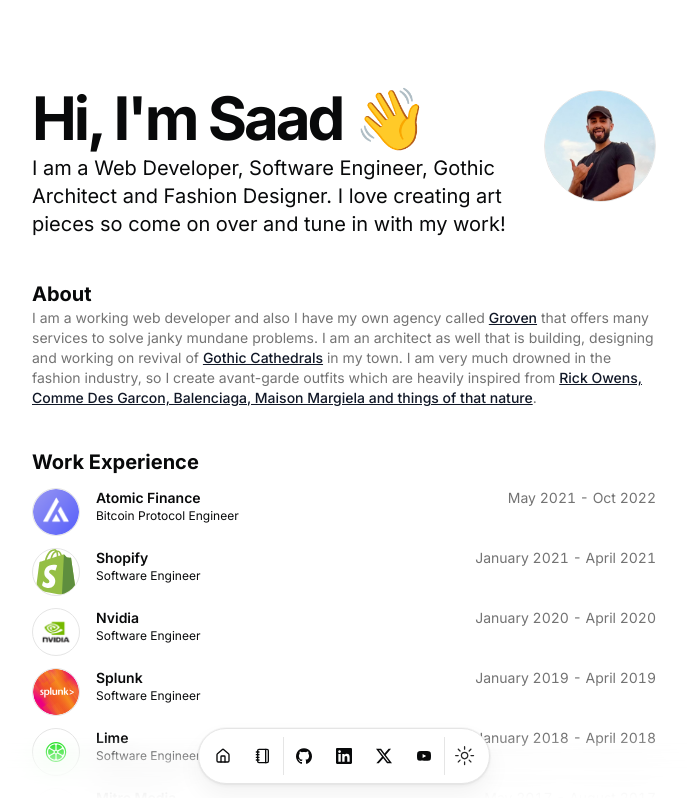
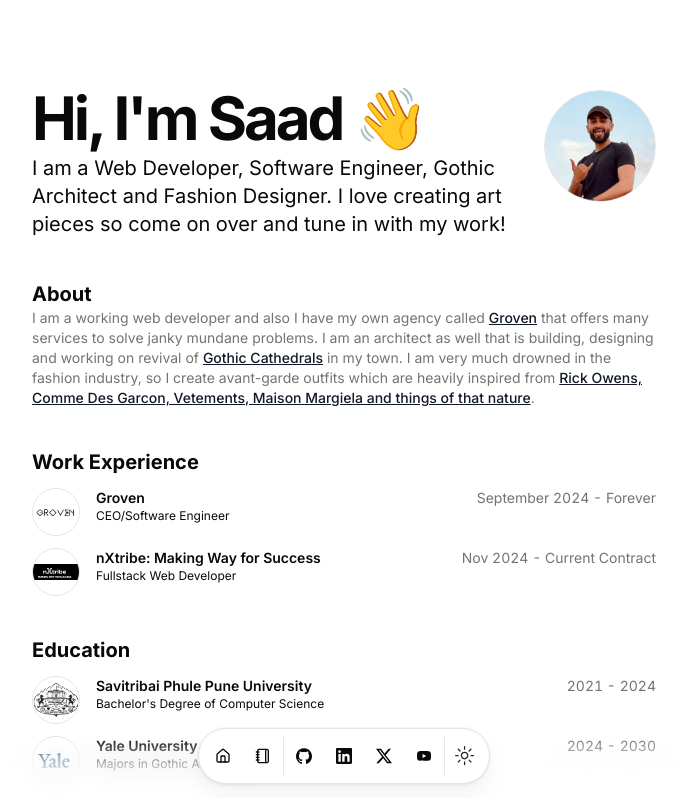
Before and after one commit to saadtresayyed10/new-portfolio, a Next.js app: page / in a window 1280 px wide. Shown: the top 798 px of the page, without its empty margins (296-983 px from the left). Built offline with nearby package versions, Linux system fonts and the light colour scheme.

Commit message:
Added work exp

```diff
--- a/src/data/resume.tsx
+++ b/src/data/resume.tsx
@@ -10,7 +10,7 @@
   description:
     "I am a Web Developer, Software Engineer, Gothic Architect and Fashion Designer. I love creating art pieces so come on over and tune in with my work!",
   summary:
-    "I am a working web developer and also I have my own agency called [Groven](https://groven-portfolio.vercel.app) that offers many services to solve janky mundane problems. I am an architect as well that is building, designing and working on revival of [Gothic Cathedrals](https://www.stpatrickspune.in/) in my town. I am very much drowned in the fashion industry, so I create avant-garde outfits which are heavily inspired from [Rick Owens, Comme Des Garcon, Balenciaga, Maison Margiela and things of that nature](https://www.rickowens.eu/en/IN).",
+    "I am a working web developer and also I have my own agency called [Groven](https://groven-portfolio.vercel.app) that offers many services to solve janky mundane problems. I am an architect as well that is building, designing and working on revival of [Gothic Cathedrals](https://www.stpatrickspune.in/) in my town. I am very much drowned in the fashion industry, so I create avant-garde outfits which are heavily inspired from [Rick Owens, Comme Des Garcon, Vetements, Maison Margiela and things of that nature](https://www.rickowens.eu/en/IN).",
   avatarUrl: "/me.png",
   skills: [
     "React",
@@ -84,76 +84,28 @@
 
   work: [
     {
-      company: "Atomic Finance",
-      href: "https://atomic.finance",
+      company: "Groven",
+      badges: [],
+      href: "https://groven-portfolio.vercel.app",
+      location: "Pune",
+      title: "CEO/Software Engineer",
+      logoUrl: "/groven.png",
+      start: "September 2024",
+      end: "Forever",
+      description:
+        "Architected and wrote the MVP of the SaaS Barber application internal admin and A/B testing dashboard using React, Redux, TypeScript, and Python. Implemented a custom Docker controller in Go to automate the deployment of MySQL and ProxySQL custom resources in order to enable 2,000+ internal developers to instantly deploy their app databases to production. Wrote several scripts in Go to automate MySQL database failovers while maintaining master-slave replication topologies and keeping Zookeeper nodes consistent with changes.",
+    },
+    {
+      company: "nXtribe: Making Way for Success",
+      href: "http://nxtribe.com/",
       badges: [],
       location: "Remote",
-      title: "Bitcoin Protocol Engineer",
-      logoUrl: "/atomic.png",
-      start: "May 2021",
-      end: "Oct 2022",
+      title: "Fullstack Web Developer",
+      logoUrl: "/nxtribe.png",
+      start: "Nov 2024",
+      end: "Current Contract",
       description:
-        "Implemented the Bitcoin discreet log contract (DLC) protocol specifications as an open source Typescript SDK. Dockerized all microservices and setup production kubernetes cluster. Architected a data lake using AWS S3 and Athena for historical backtesting of bitcoin trading strategies. Built a mobile app using react native and typescript.",
-    },
-    {
-      company: "Shopify",
-      badges: [],
-      href: "https://shopify.com",
-      location: "Remote",
-      title: "Software Engineer",
-      logoUrl: "/shopify.svg",
-      start: "January 2021",
-      end: "April 2021",
-      description:
-        "Implemented a custom Kubernetes controller in Go to automate the deployment of MySQL and ProxySQL custom resources in order to enable 2,000+ internal developers to instantly deploy their app databases to production. Wrote several scripts in Go to automate MySQL database failovers while maintaining master-slave replication topologies and keeping Zookeeper nodes consistent with changes.",
-    },
-    {
-      company: "Nvidia",
-      href: "https://nvidia.com/",
-      badges: [],
-      location: "Santa Clara, CA",
-      title: "Software Engineer",
-      logoUrl: "/nvidia.png",
-      start: "January 2020",
-      end: "April 2020",
-      description:
-        "Architected and wrote the entire MVP of the GeForce Now Cloud Gaming internal admin and A/B testing dashboard using React, Redux, TypeScript, and Python.",
-    },
-    {
-      company: "Splunk",
-      href: "https://splunk.com",
-      badges: [],
-      location: "San Jose, CA",
-      title: "Software Engineer",
-      logoUrl: "/splunk.svg",
-      start: "January 2019",
-      end: "April 2019",
-      description:
-        "Co-developed a prototype iOS app with another intern in Swift for the new Splunk Phantom security orchestration product (later publicly demoed and launched at .conf annual conference in Las Vegas). Implemented a realtime service for the iOS app in Django (Python) and C++; serialized data using protobufs transmitted over gRPC resulting in an approximate 500% increase in data throughput.",
-    },
-    {
-      company: "Lime",
-      href: "https://li.me/",
-      badges: [],
-      location: "San Francisco, CA",
-      title: "Software Engineer",
-      logoUrl: "/lime.svg",
-      start: "January 2018",
-      end: "April 2018",
-      description:
-        "Proposed and implemented an internal ruby API for sending/receiving commands to scooters over LTE networks. Developed a fully automated bike firmware update system to handle asynchronous firmware updates of over 100,000+ scooters worldwide, and provide progress reports in real-time using React, Ruby on Rails, PostgreSQL and AWS EC2 saving hundreds of developer hours.",
-    },
-    {
-      company: "Mitre Media",
-      href: "https://mitremedia.com/",
-      badges: [],
-      location: "Toronto, ON",
-      title: "Software Engineer",
-      logoUrl: "/mitremedia.png",
-      start: "May 2017",
-      end: "August 2017",
-      description:
-        "Designed and implemented a robust password encryption and browser cookie storage system in Ruby on Rails. Leveraged the Yahoo finance API to develop the dividend.com equity screener",
+        "Revamped the old website with an enhancing modern era touch. Designed and implemented logic to Blogs section.",
     },
   ],
   education: [
```
Also changed, not shown: public/groven.png (added).
